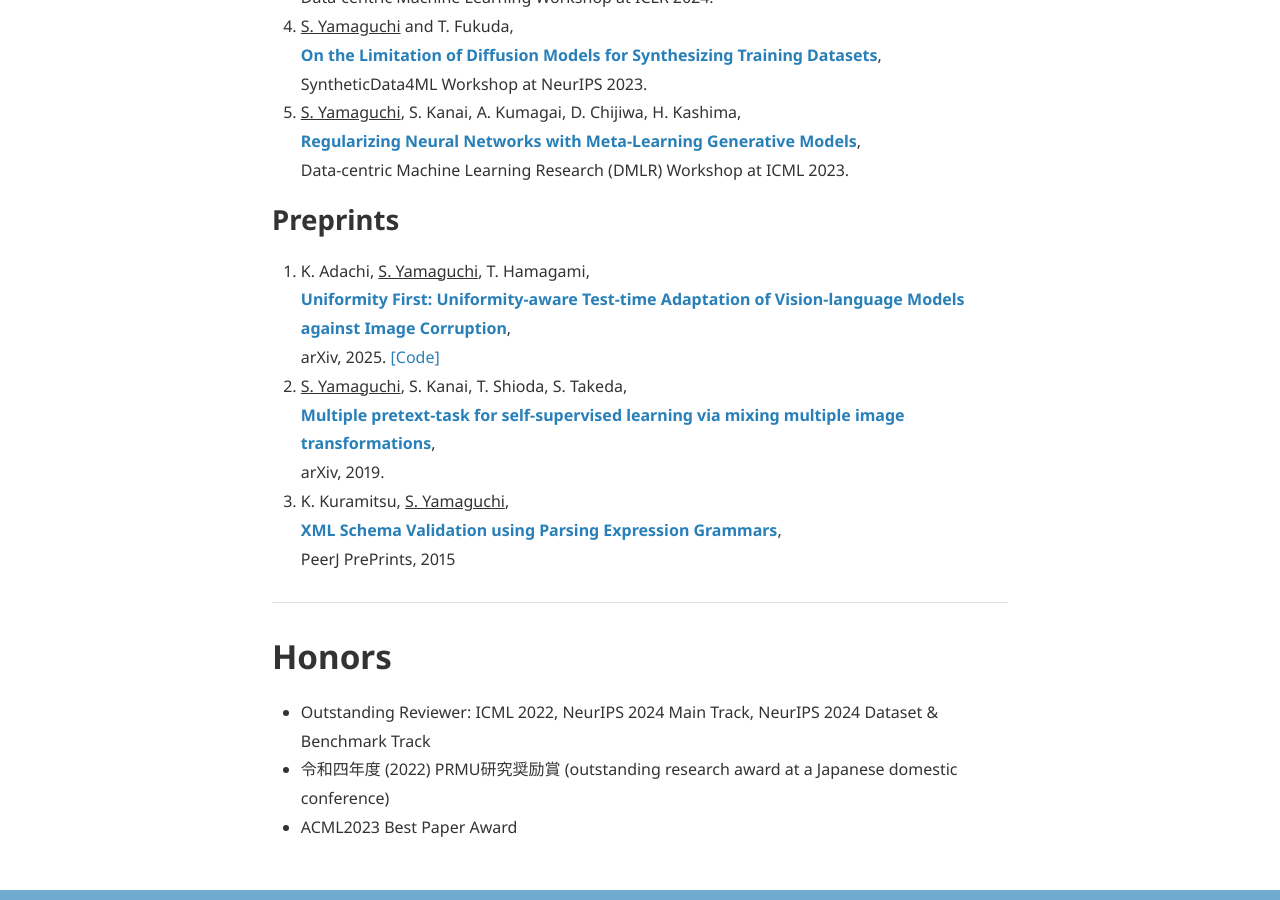
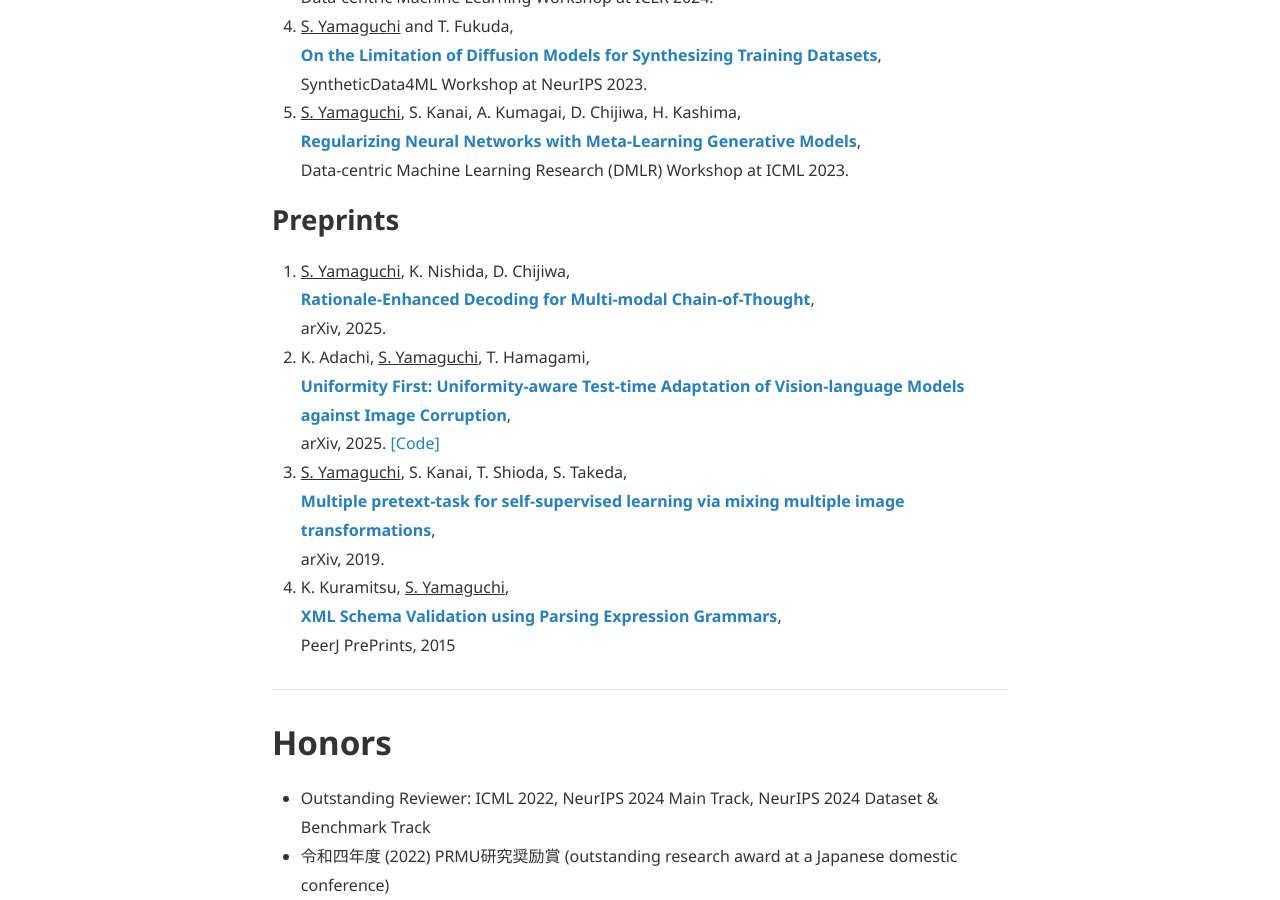
Before and after one commit to yshinya6/yshinya6.github.io, a Jekyll site: the page built from index.md, in a window 1280 px wide and 900 px high, scrolled down 5042 px. Built offline with Jekyll 4.4.1, drawn with Linux system fonts in a browser that asks for light colours; nearby versions of some CDN libraries.

Commit message:
Add RED arxiv paper

```diff
--- a/index.md
+++ b/index.md
@@ -163,13 +163,16 @@ SyntheticData4ML Workshop at NeurIPS 2023.
 Data-centric Machine Learning Research (DMLR) Workshop at ICML 2023.
 
 ## Preprints
-1. K. Adachi, <u>S. Yamaguchi</u>, T. Hamagami,
+1. <u>S. Yamaguchi</u>, K. Nishida, D. Chijiwa,
+[**Rationale-Enhanced Decoding for Multi-modal Chain-of-Thought**](https://arxiv.org/abs/2507.07685),
+arXiv, 2025.
+2. K. Adachi, <u>S. Yamaguchi</u>, T. Hamagami,
 [**Uniformity First: Uniformity-aware Test-time Adaptation of Vision-language Models against Image Corruption**](https://arxiv.org/abs/2505.12912),
 arXiv, 2025. [[Code]](https://github.com/kzkadc/uninfo)
-2. <u>S. Yamaguchi</u>, S. Kanai, T. Shioda, S. Takeda,
+3. <u>S. Yamaguchi</u>, S. Kanai, T. Shioda, S. Takeda,
 [**Multiple pretext-task for self-supervised learning via mixing multiple image transformations**](https://arxiv.org/abs/1912.11603v1),
 arXiv, 2019.
-3. K. Kuramitsu, <u>S. Yamaguchi</u>,
+4. K. Kuramitsu, <u>S. Yamaguchi</u>,
 [**XML Schema Validation using Parsing Expression Grammars**](https://peerj.com/preprints/1503.pdf),
 PeerJ PrePrints, 2015
 
```
